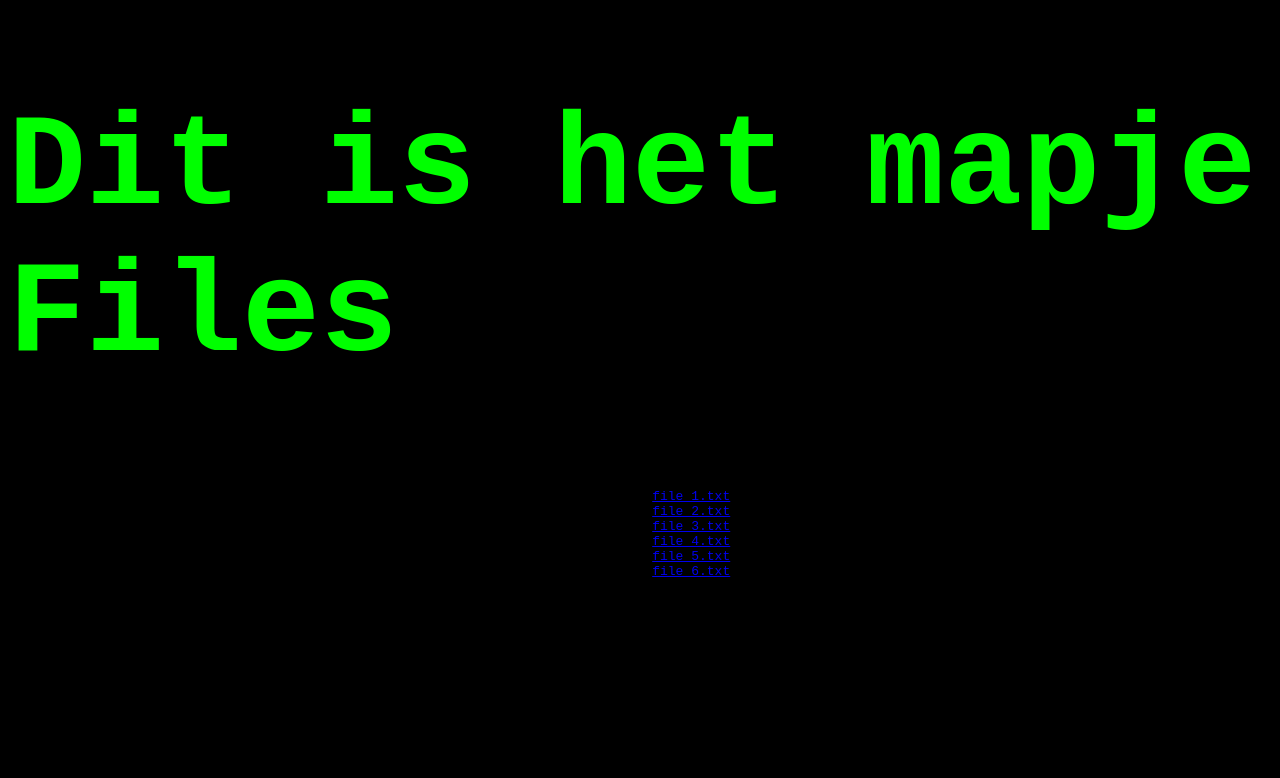
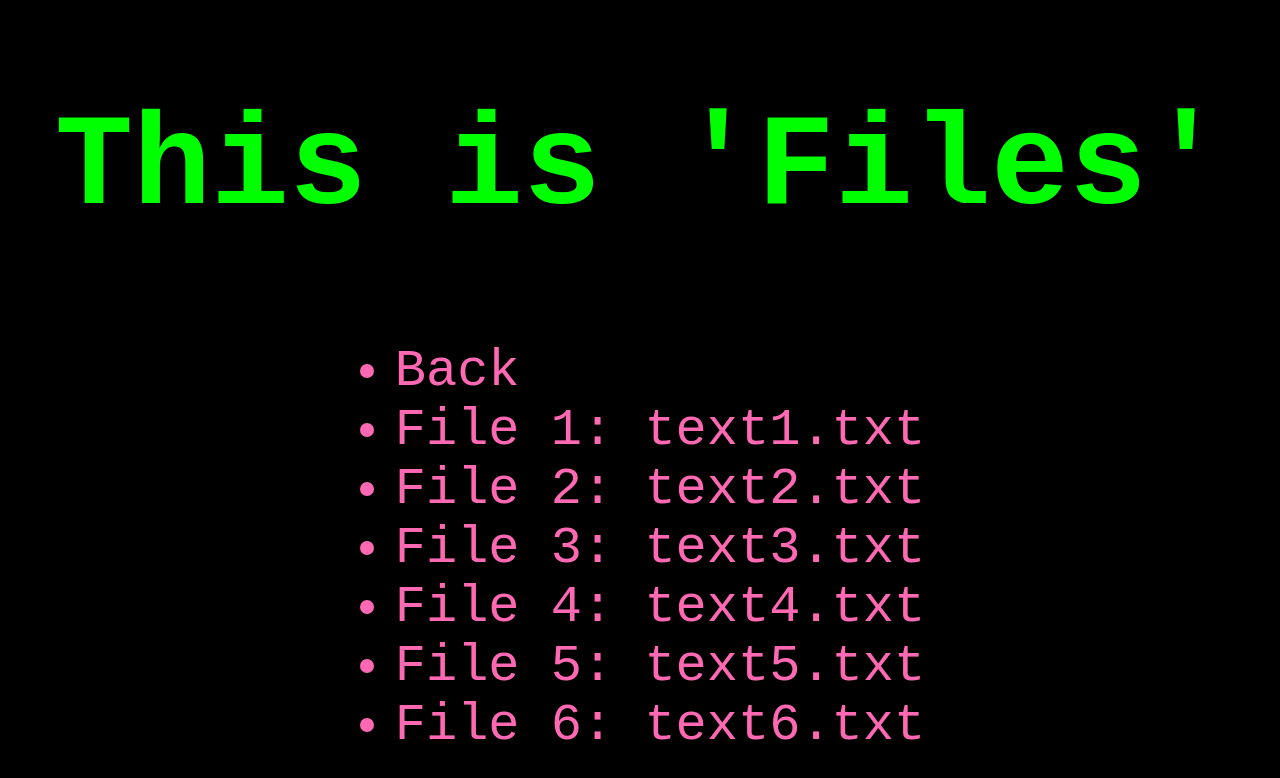
Before and after one commit to daoneandonly/listing, a website: page static/files/index.html in a window 1280 px wide. Drawn offline with Linux system fonts and the light colour scheme.

Commit message:
Improved file structure and app.js

```diff
--- a/app.js
+++ b/app.js
@@ -30,12 +30,14 @@ function onrequest(req, res) {
             })
           } else {
               //if not, print the a page with files as <li> in a <ul>
+              //using styling from index.css
               res.setHeader('Content-Type', 'text/html')
               res.statusCode = 200
-              res.write('<h1> Index of ' + route + '</h1>')
+              res.write('<link rel="stylesheet" href="index.css"><h1> Index of ' + route + '</h1> <p>This list is automatically generated</p>')
               if (files == ""){
                 res.write("<li>Directory is empty</li>")
           } else {
+              // Write a back button + a link to all the files in the folder
               res.write('<a href="..">back</a>')
               res.write('<ul>')
               files.forEach(function( files){
--- a/static/files/index.html
+++ b/static/files/index.html
@@ -8,14 +8,15 @@
   <link rel="stylesheet" href="../index.css">
 </head>
 <body>
-  <h1>Dit is het mapje Files</h1>
+  <h1>This is 'Files'</h1>
   <ul>
-    <li>File 1: <a href="text.txt">file_1.txt</a></li>
-    <li>File 2: <a href="text.txt">file_2.txt</a></li>
-    <li>File 3: <a href="text.txt">file_3.txt</a></li>
-    <li>File 4: <a href="text.txt">file_4.txt</a></li>
-    <li>File 5: <a href="text.txt">file_5.txt</a></li>
-    <li>File 6: <a href="text.txt">file_6.txt</a></li>
+    <li><a href="..">Back</a></li>
+    <li>File 1: <a href="/files/text1.txt">text1.txt</a></li>
+    <li>File 2: <a href="/files/text2.txt">text2.txt</a></li>
+    <li>File 3: <a href="/files/text3.txt">text3.txt</a></li>
+    <li>File 4: <a href="/files/text4.txt">text4.txt</a></li>
+    <li>File 5: <a href="/files/text5.txt">text5.txt</a></li>
+    <li>File 6: <a href="/files/text6.txt">text6.txt</a></li>
   </ul>
 </body>
 </html>
--- a/static/index.css
+++ b/static/index.css
@@ -18,5 +18,15 @@ h1 {
 
 p {
   color: white;
-  font-size: 5em;
+  font-size: 2em;
 }
+
+li, a {
+  font-size: 4rem;
+  color: hotpink;
+  text-decoration: none;
+}
+
+a:hover {
+  color: yellow;
+}
```
Also changed, not shown: static/about.html (+2 -0 lines), static/index.html (+5 -0 lines), about.html (deleted).
